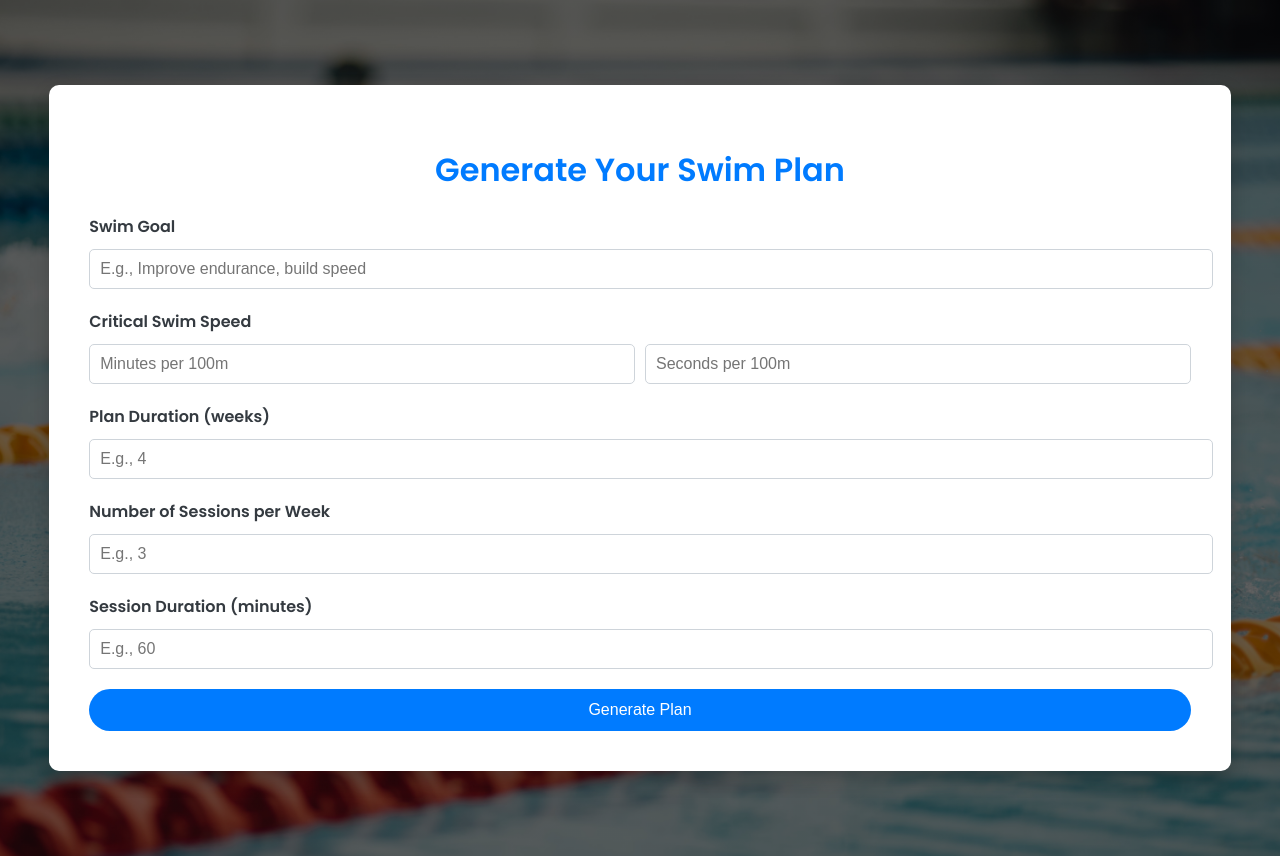
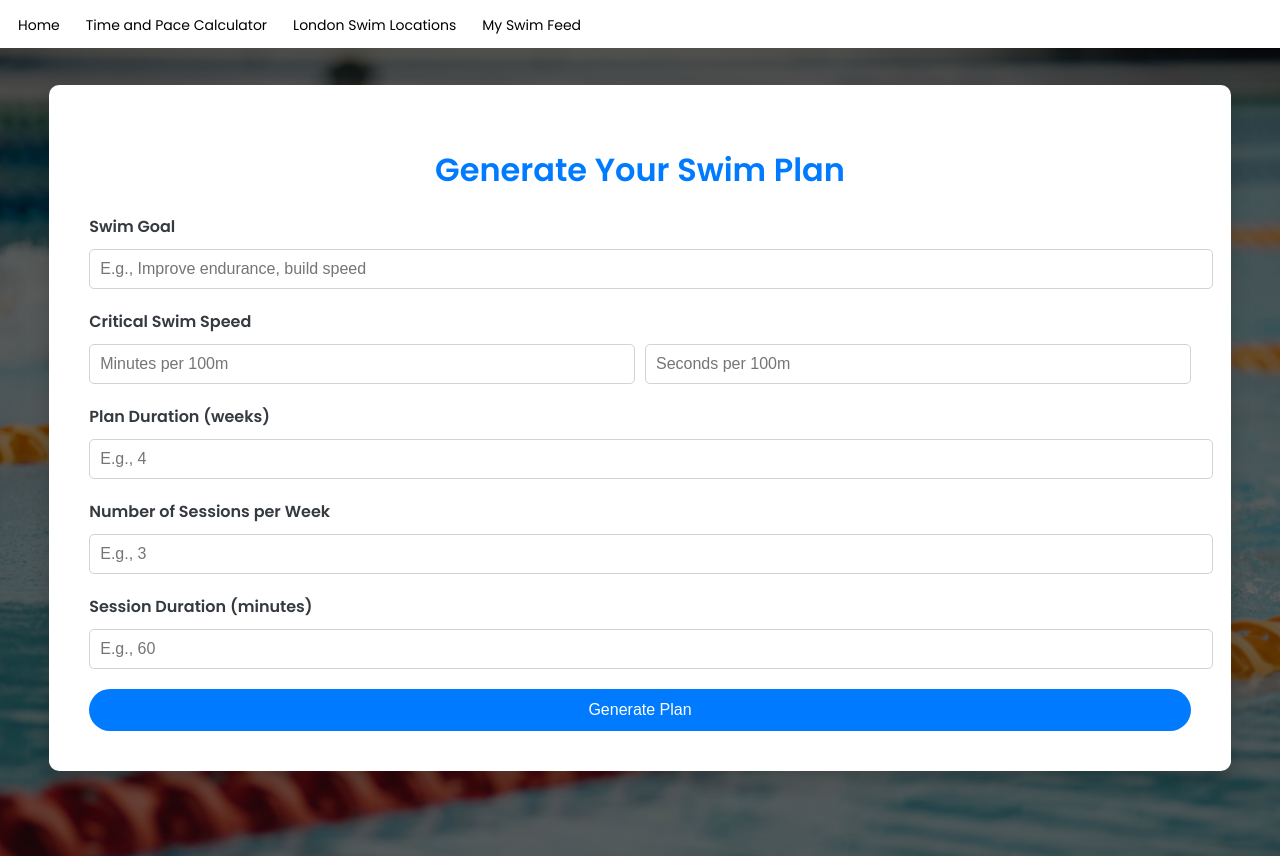
Before and after one commit to jpwoodi/swimtimeclac, a website: page swim-plan-generator.html in a window 1280 px wide. Drawn offline with Linux system fonts and the light colour scheme.

Commit message:
Update swim-plan-generator.html

```diff
--- a/swim-plan-generator.html
+++ b/swim-plan-generator.html
@@ -202,6 +202,16 @@
     </style>
 </head>
 <body>
+    <!-- Navigation Menu -->
+    <nav class="top-nav">
+        <div class="hamburger" onclick="toggleMenu()">&#9776;</div>
+        <ul>
+            <li><a href="index.html">Home</a></li>
+            <li><a href="calculator.html">Time and Pace Calculator</a></li>
+            <li><a href="pools.html">London Swim Locations</a></li>
+            <li><a href="stravafeed.html">My Swim Feed</a></li>
+        </ul>
+    </nav>
     <div class="form-container">
         <h1>Generate Your Swim Plan</h1>
         <form id="swim-plan-form">
```
